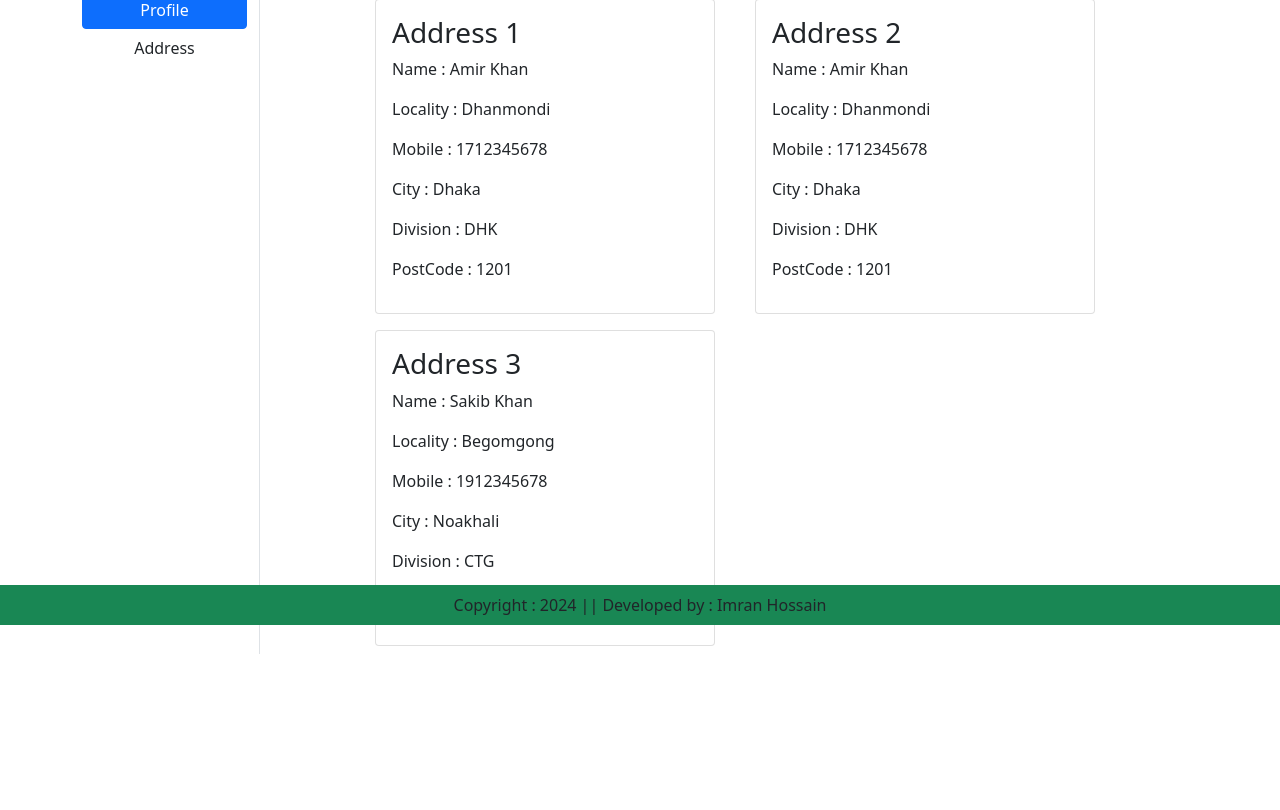
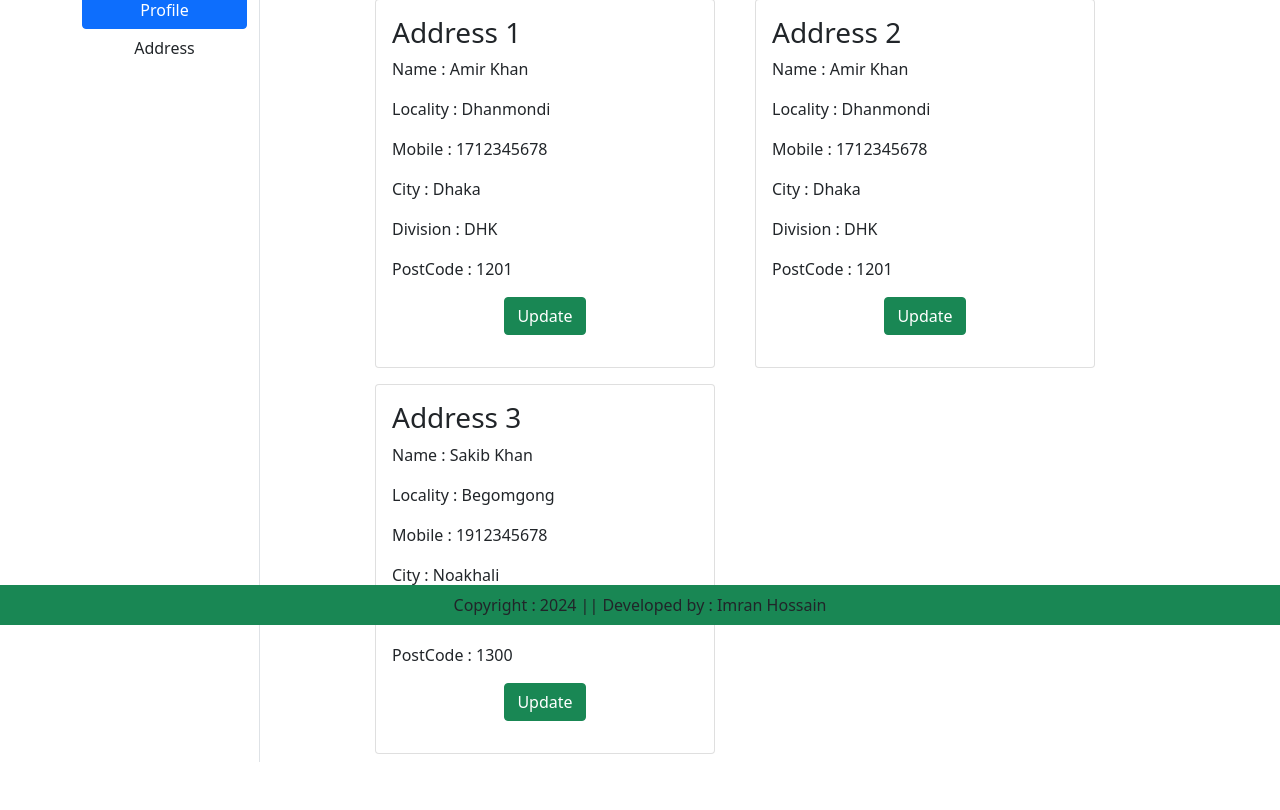
Before and after one commit to imuimuimran/ecommerce_website, a Django app: page /address/ in a window 1280 px wide. Shown: the part 175-985 px from the top of the page. Before the commit the page ends 829 px from the top, so only its background shows below. Run offline with Django 5.2, Linux system fonts and the light colour scheme; a user stored in the database is signed in; data comes from the database, SQL or seed files in the repository.

Commit message:
to make update address by the users set update button in address.html, then in views.py UpdateAddress class is created with get and post method and finally create update_address.html file and redirect the path in urls.py using id as pk

```diff
--- a/ecom/ecom_app/templates/ecom_app/address.html
+++ b/ecom/ecom_app/templates/ecom_app/address.html
@@ -31,6 +31,7 @@
                                     <p>Division : {{ad.division}}</p>
                                     <p>PostCode : {{ad.zipcode}}</p>
 
+                                    <p class="text-center"><a href="{% url "update_address" pk=ad.id %}" type="button" class="btn btn-success">Update</a></p>
 
                                 </div>
                             </div>
--- a/ecom/ecom_app/templates/ecom_app/profile.html
+++ b/ecom/ecom_app/templates/ecom_app/profile.html
@@ -12,8 +12,8 @@
 
             <div class="col-sm-2 border-end">
                 <ul class="list-unstyled">
-                    <li class="d-grid"><a href="{% url 'profile' %}" class="btn btn-primary">Profile</a></li>
-                    <li class="d-grid"><a href="{% url 'address' %}" class="btn">Address</a></li>
+                    <li class="d-grid"><a href="{% url 'profile' %}" class="btn">Profile</a></li>
+                    <li class="d-grid"><a href="{% url 'address' %}" class="btn btn-primary">Address</a></li>
                 </ul>
             </div>
             <div class="col-sm-8 offset-sm-1">
--- a/ecom/ecom_app/urls.py
+++ b/ecom/ecom_app/urls.py
@@ -14,6 +14,7 @@ urlpatterns = [
     path("product-detail/<int:pk>", views.ProductDetail.as_view(), name="product-detail"),
     path("profile/", views.ProfileView.as_view(), name="profile"),
     path("address/", views.address, name="address"),
+    path("update_address/<int:pk>", views.UpdateAddress.as_view(), name="update_address"),
     #login authentication
     path("registration/", views.CustomerRegistrationView.as_view(), name="customerregistration"),
     path("accounts/login", auth_view.LoginView.as_view(template_name="ecom_app/login.html", authentication_form=LoginForm), name="login"),
--- a/ecom/ecom_app/views.py
+++ b/ecom/ecom_app/views.py
@@ -77,3 +77,12 @@ class ProfileView(View):
 def address(request):
     add = Customer.objects.filter(user=request.user)
     return render(request, "ecom_app/address.html", locals())
+
+class UpdateAddress(View):
+    def get(self, request, pk):
+        form = CustomerProfileForm()
+        return render(request, "ecom_app/update_address.html", locals())
+
+    def post(self, request, pk):
+        form = CustomerProfileForm(request.POST)
+        return render(request, "ecom_app/update_address.html", locals())
```
Also changed, not shown: ecom/ecom_app/templates/ecom_app/update_address.html (added).
